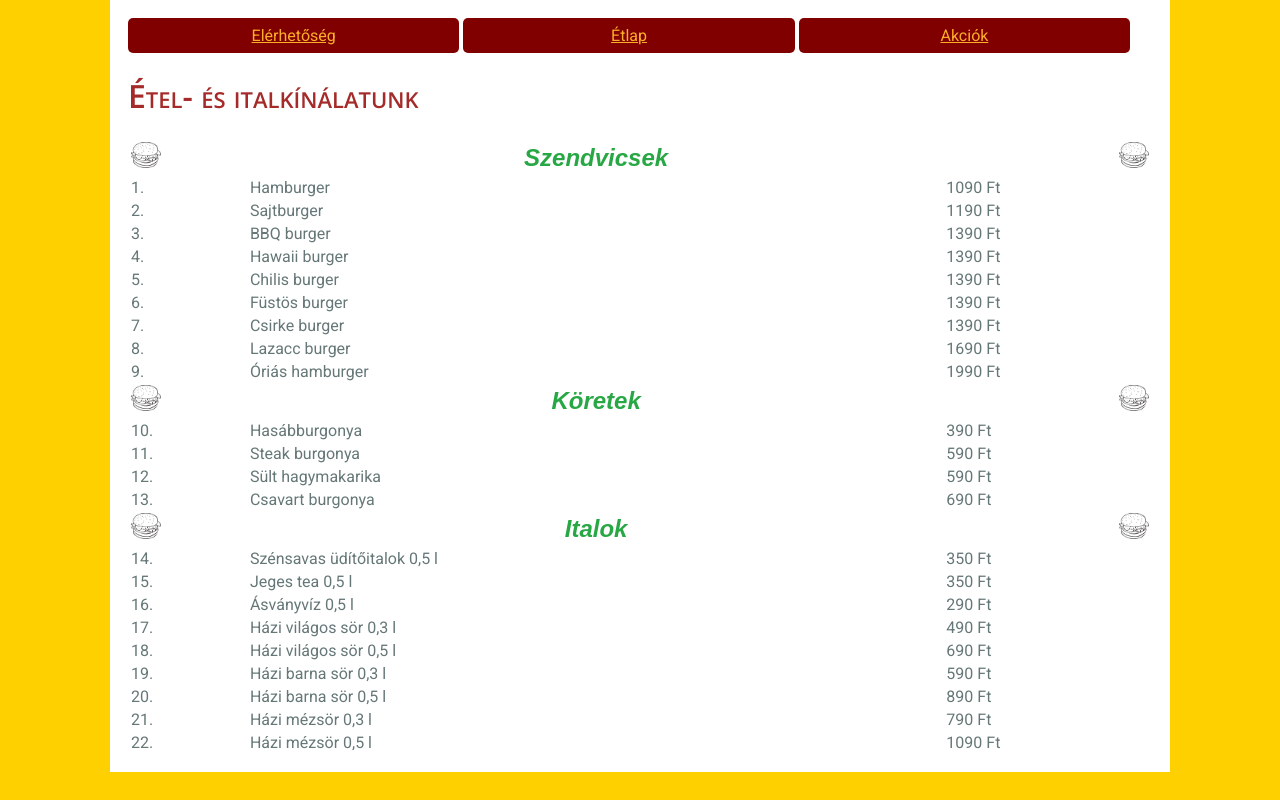
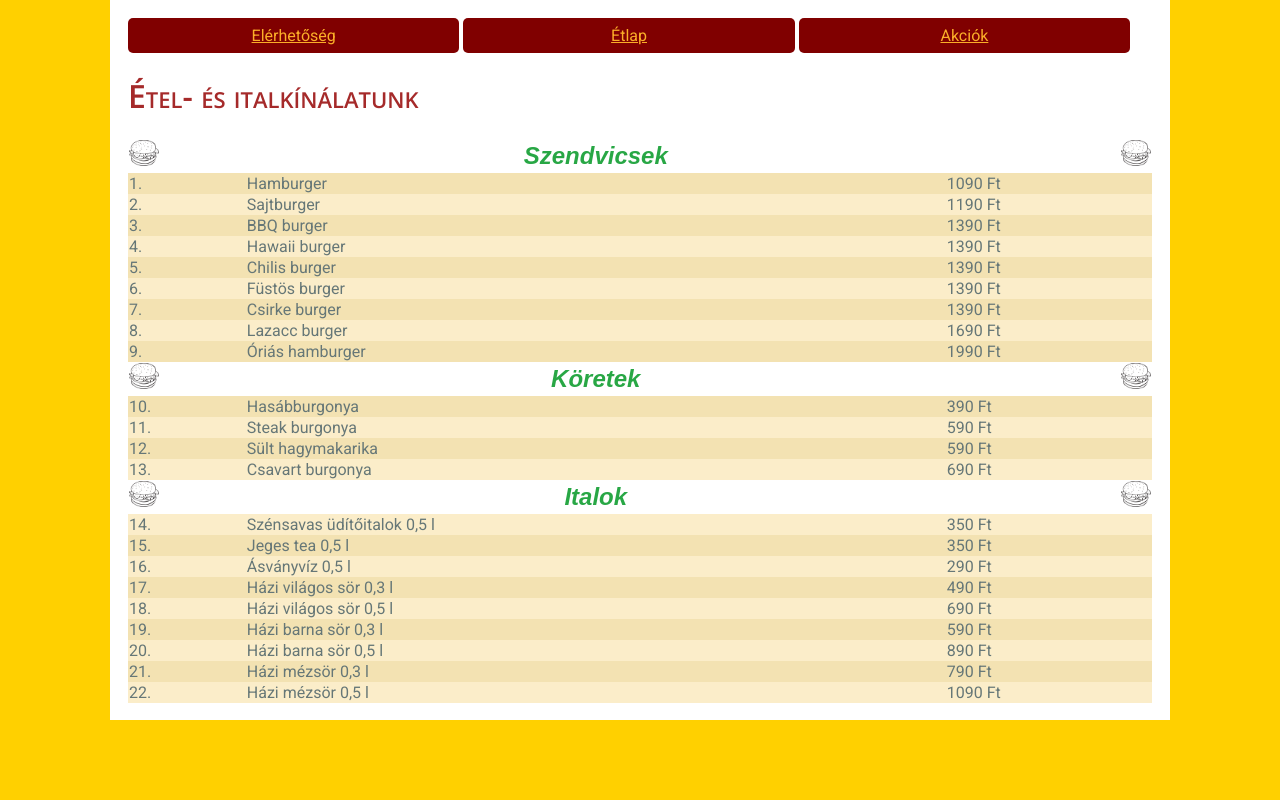
Before and after one commit to bgdozsa/bgdozsa.github.io, a plain HTML site: page menu.html in a window 1280 px wide. Drawn offline with nearby package versions, Linux system fonts and the light colour scheme; a web font is replaced by a local one.

Commit message:
03-33 verzió

```diff
--- a/css/style.css
+++ b/css/style.css
@@ -37,6 +37,11 @@ th {
     color: rgb(251, 174, 40);
 }
 
+.menuElem:hover {
+    background-color: rgb(251, 174, 40);
+    color: rgb(128, 0, 0);
+}
+
 section {
     background-color: rgb(243, 226, 178);
     padding: 2%;
@@ -52,7 +57,11 @@ section {
     float: right;
 }
 
-table {width: 100%;}
+table {width: 100%; border-collapse: collapse;}
 .logoKep {width: 30px;}
 .logoBalra {text-align: left;}
 .logoJobbra {text-align: right;}
+
+tr:nth-child(even) {background-color: rgb(243, 226, 178);}
+tr:nth-child(odd) {background-color: rgb(251, 237, 201);}
+th {background-color: white;}
```
